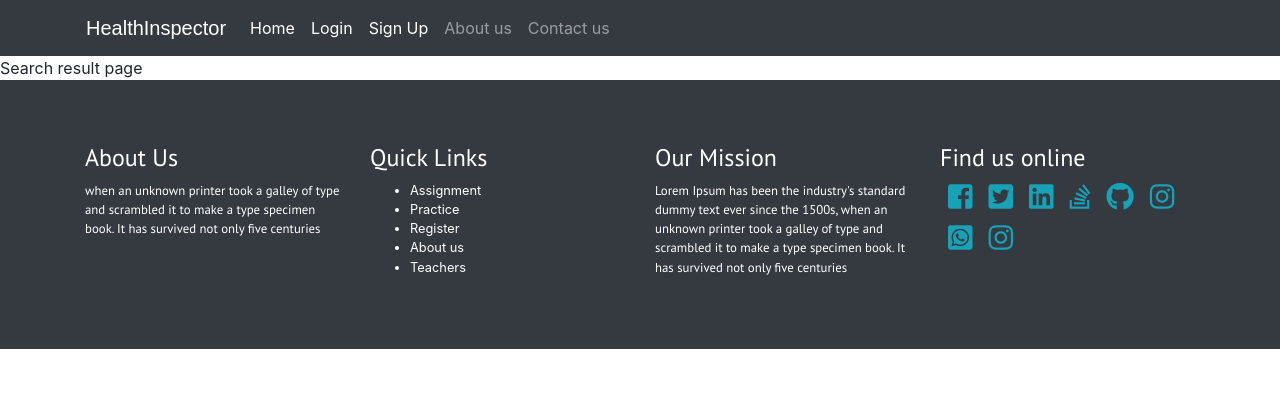
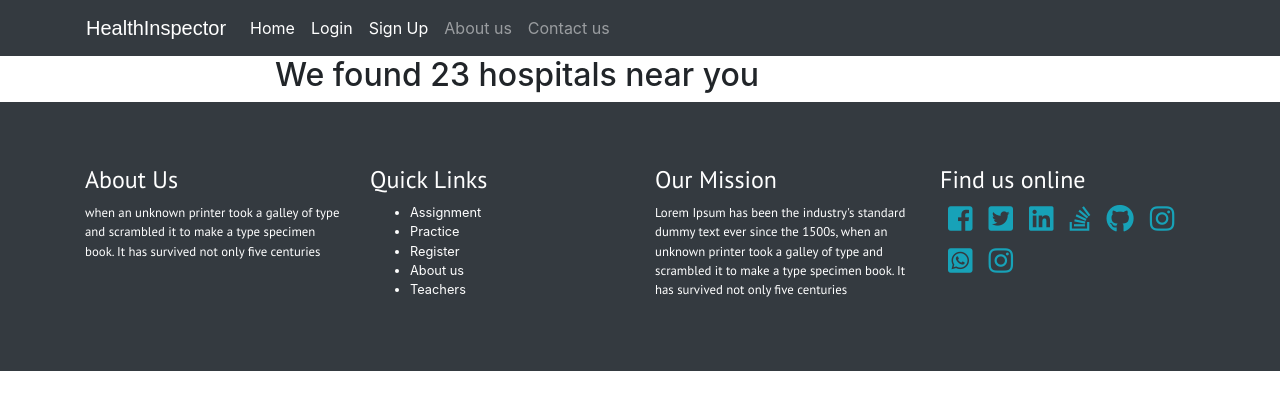
Before and after one commit to mmrumii/health_inspector, a Flask app: template templates/search_result.html in a window 1280 px wide. Shown: the top 410 px of the page. Run offline with Flask 2, Linux system fonts and the light colour scheme; the template is opened without the code that fills it, so the values that code supplies are empty; some libraries are stand-ins or nearby versions; some web fonts are replaced.

Commit message:
confirm changes

```diff
--- a/other_forms.py
+++ b/other_forms.py
@@ -16,3 +16,8 @@ class SearchForm(Form):
     location = SelectField("", [validators.DataRequired()], choices=[('Bashundhara','Bashundhara'),('Uttara','Uttara')])
     service = SelectField("", [validators.DataRequired()], choices=[('MRI','MRI'),('X-Ray','X-Ray')])
     Submit = SubmitField("Search")
+
+
+class CommentForm(Form):
+    comment_text = TextAreaField("Comment", [validators.DataRequired()], render_kw={"placeholder": "Type your comment here"} )
+    Submit = SubmitField("Create")
--- a/templates/search_result.html
+++ b/templates/search_result.html
@@ -1,5 +1,17 @@
 {% extends 'base.html' %}
+{% block content %}
 
-{% block content %}
-    Search result page
+<section>
+  <div class="container">
+    <div class="row">
+      <div class="col-2"></div>
+      <div class="col-8">
+        <h2>We found 23 hospitals near you </h2>
+
+      </div>
+      <div class="col-2"></div>
+    </div>
+  </div>
+</section>
+
 {% endblock %}
```
Also changed, not shown: templates/service_details.html (added, +25 -0 lines).
